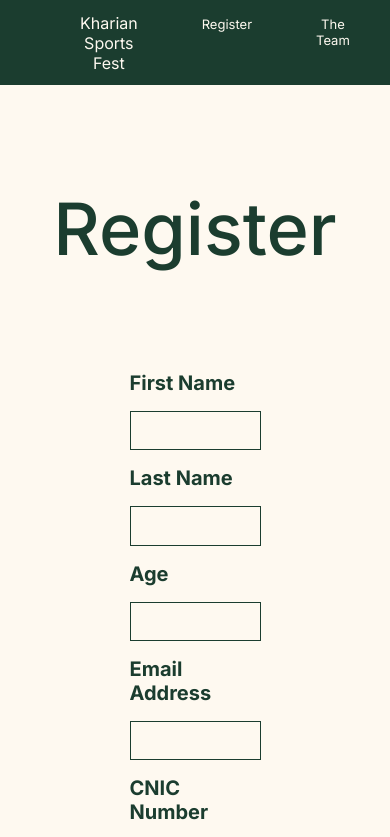
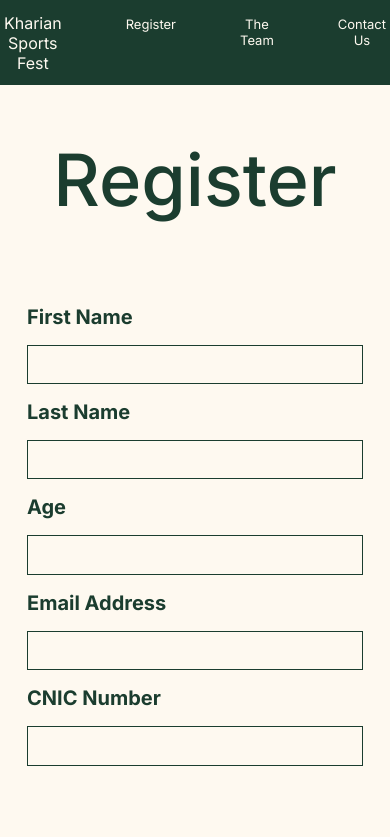
Before and after one commit to Afiyy/khariansportsfest, a plain HTML site: page registeration/index.html in a window 390 px wide. Shown: the top 837 px of the page. Drawn offline with Linux system fonts and the light colour scheme.

Commit message:
Updated UI to scale on mobile phones

```diff
--- a/registeration/style.css
+++ b/registeration/style.css
@@ -17,6 +17,7 @@ body {
   display: flex;
   flex-direction: column;
   justify-content: space-around;
+  align-items: center;
 }
 
 nav {
@@ -55,8 +56,12 @@ form {
   margin: auto;
   max-width: 50%;
   padding: 2rem;
-  margin: 6vh 25vw;
+  margin: 4vh 25vw;
   border-radius: 10px;
+  min-width: 400px;
+}
+
+@media only screen and (max-width: 768px) {
 }
 
 h1 {
@@ -68,7 +73,7 @@ h1 {
 .con {
   display: flex;
   justify-content: center;
-  margin-top: 100px;
+  margin-top: 6vh;
 }
 
 form > * {
@@ -134,3 +139,8 @@ ul#column > li {
   margin-top: 10px;
   color: #e6e1da;
 }
+
+nav,
+footer {
+  min-width: 100%;
+}
```
